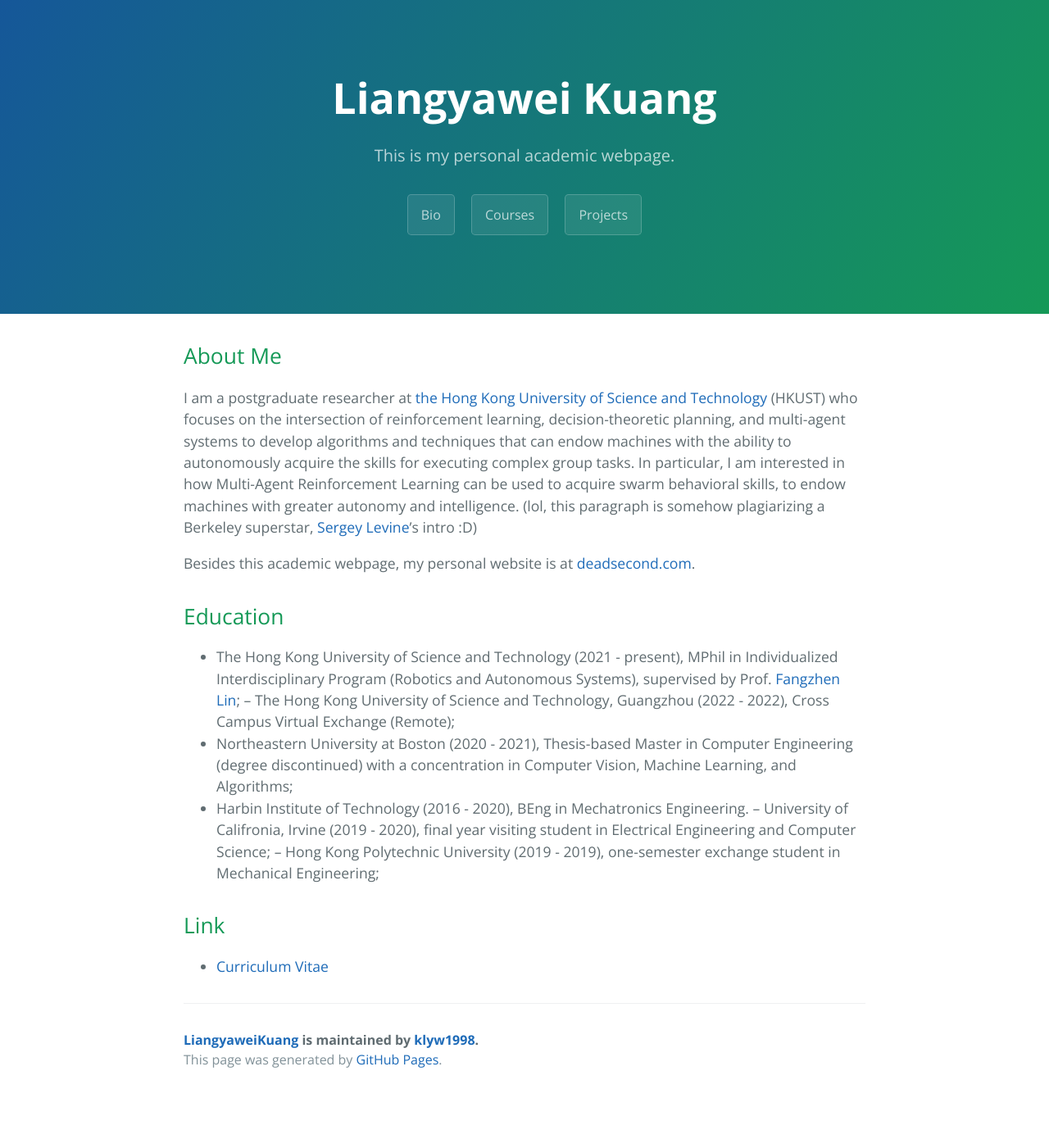
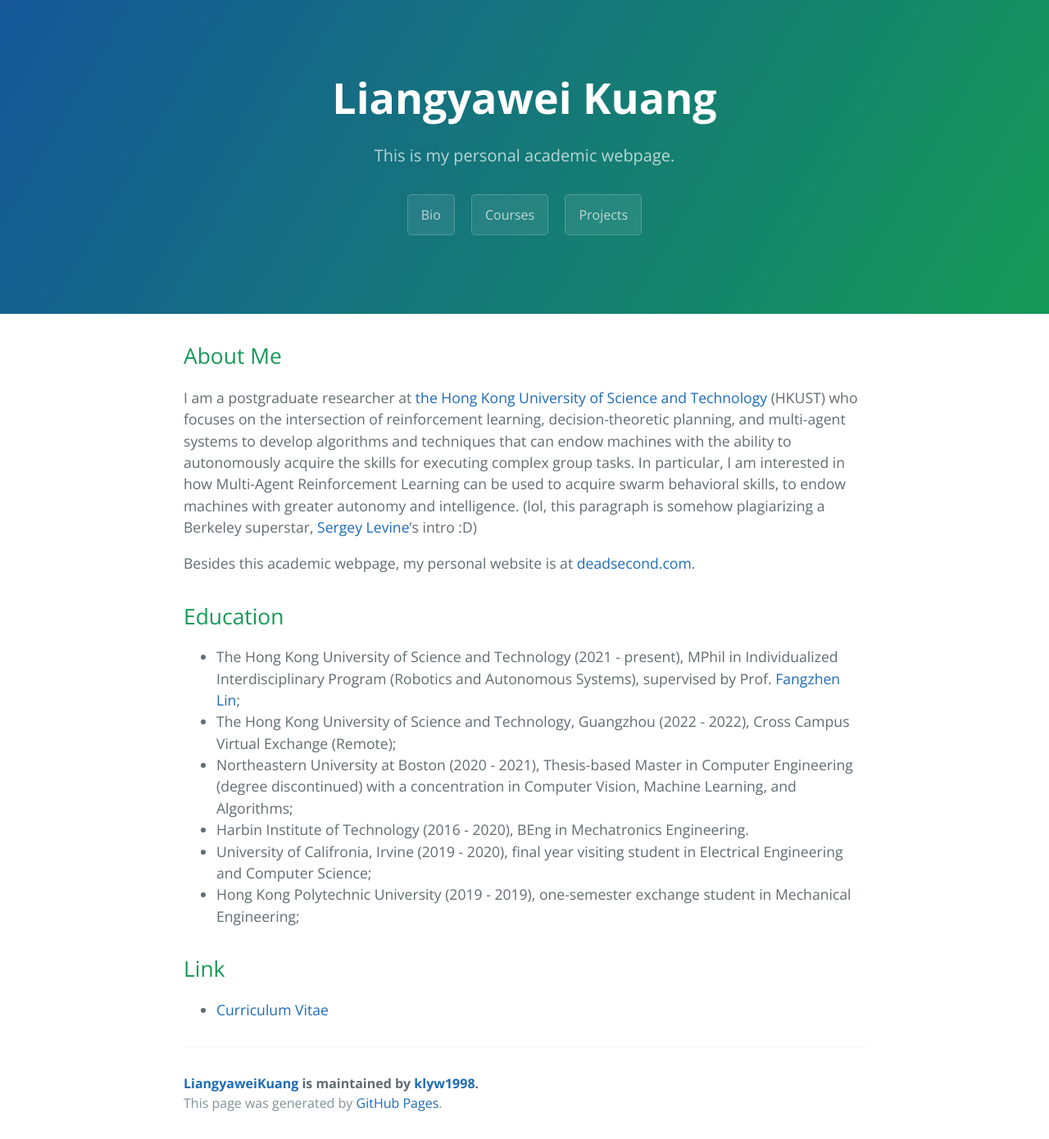
Before and after one commit to klyw1998/LiangyaweiKuang, a Jekyll site: the page built from index.md, in a window 1280 px wide. Shown: the whole page at 82% size. Built offline with Jekyll 4.4.1, drawn with Linux system fonts in a browser that asks for light colours; our own code applies the rules of GitHub Pages for plain Markdown files; before the commit the page ends 1337 px from its top, so only the background shows below that.

```diff
--- a/index.md
+++ b/index.md
@@ -10,11 +10,11 @@ Besides this academic webpage, my personal website is at [deadsecond.com](https:
 
 ## Education
 - The Hong Kong University of Science and Technology (2021 - present), MPhil in  Individualized Interdisciplinary Program (Robotics and Autonomous Systems), supervised by Prof. [Fangzhen Lin](https://facultyprofiles.ust.hk/profiles.php?profile=fangzhen-lin-flin#researchinterest);
--- The Hong Kong University of Science and Technology, Guangzhou (2022 - 2022), Cross Campus Virtual Exchange (Remote);
+- The Hong Kong University of Science and Technology, Guangzhou (2022 - 2022), Cross Campus Virtual Exchange (Remote);
 - Northeastern University at Boston (2020 - 2021), Thesis-based Master in Computer Engineering (degree discontinued) with a concentration in Computer Vision, Machine Learning, and Algorithms;
 - Harbin Institute of Technology (2016 - 2020), BEng in Mechatronics Engineering.
--- University of Califronia, Irvine (2019 - 2020), final year visiting student in Electrical Engineering and Computer Science;
--- Hong Kong Polytechnic University (2019 - 2019), one-semester exchange student in Mechanical Engineering;
+- University of Califronia, Irvine (2019 - 2020), final year visiting student in Electrical Engineering and Computer Science;
+- Hong Kong Polytechnic University (2019 - 2019), one-semester exchange student in Mechanical Engineering;
 
 ## Link
 - [Curriculum Vitae](https://github.com/klyw1998/LiangyaweiKuang/blob/gh-pages/cv.pdf)
```
